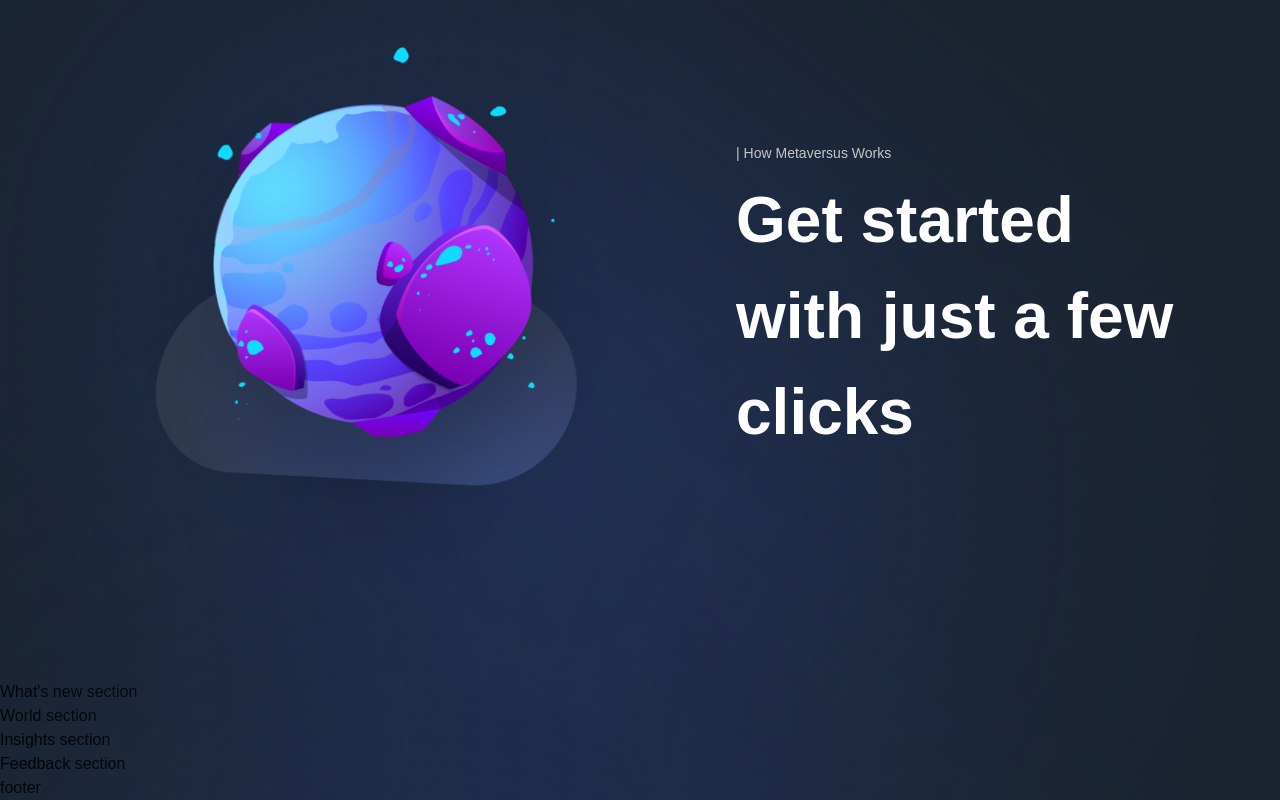
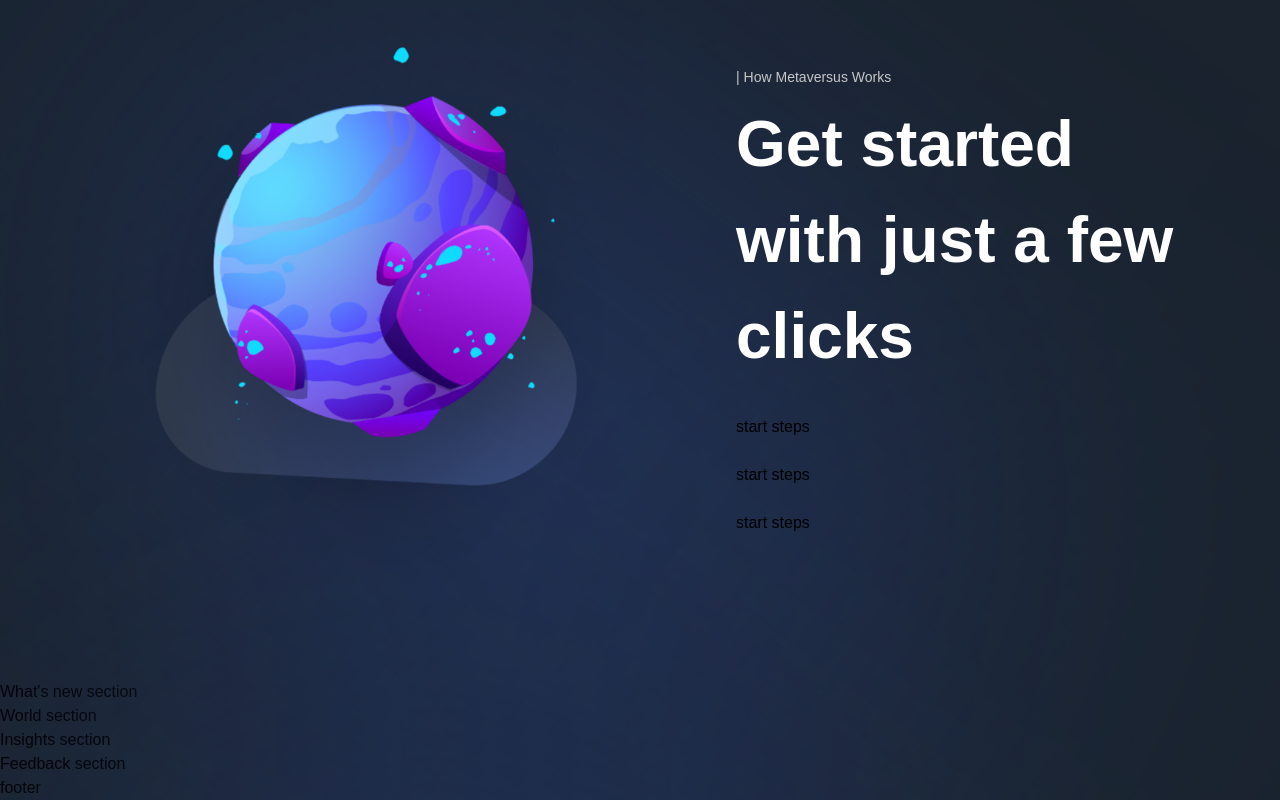
Before and after one commit to pronoia9/metaverse-madness, a Next.js app: page / in a window 1280 px wide. Shown: the part 2734-3534 px from the top of the page. Built offline with nearby package versions, Linux system fonts and the light colour scheme.

Commit message:
finish get started

```diff
--- a/sections/GetStarted.jsx
+++ b/sections/GetStarted.jsx
@@ -22,6 +22,11 @@ const GetStarted = () => (
       <motion.div className='flex-[0.75] flex justify-center flex-col' variants={fadeIn('left', 'tween', 0.2, 1)}>
         <TypingText title='| How Metaversus Works' />
         <TitleText title={<>Get started with just a few clicks</>} />
+        <div className='mt-[31px] flex flex-col max-w-[370px] gap-[24px]'>
+          {startingFeatures.map((feature, index) => (
+            <StartSteps key={feature} number={`${index < 10 ? '0' : ''} ${index + 1}`} text={feature} />
+          ))}
+        </div>
       </motion.div>
     </motion.div>
   </section>
```
